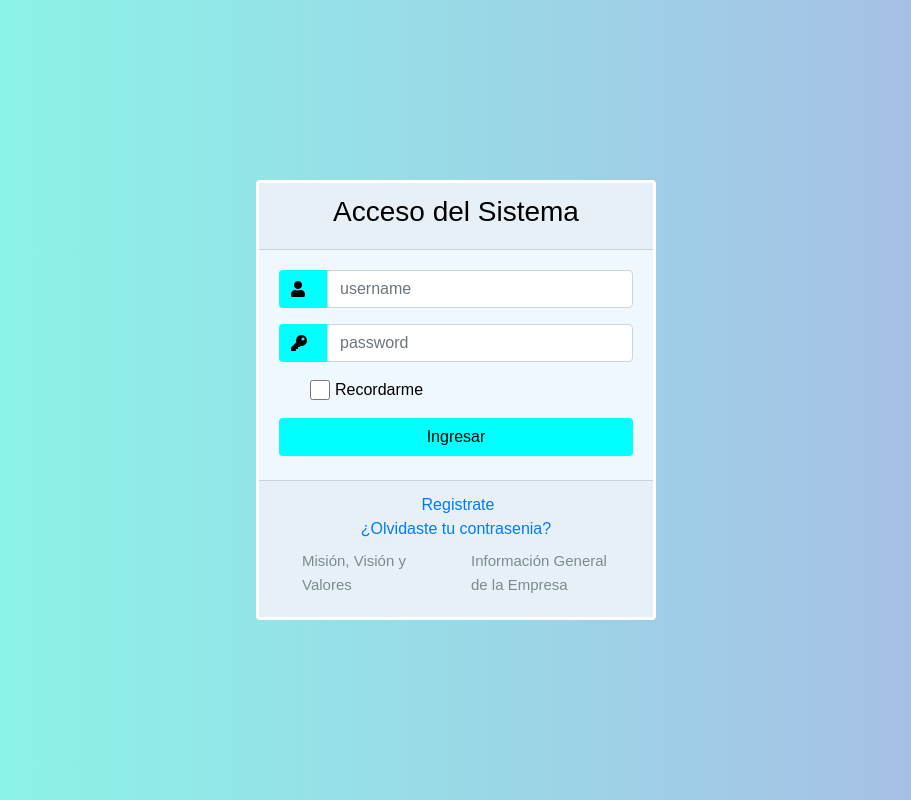
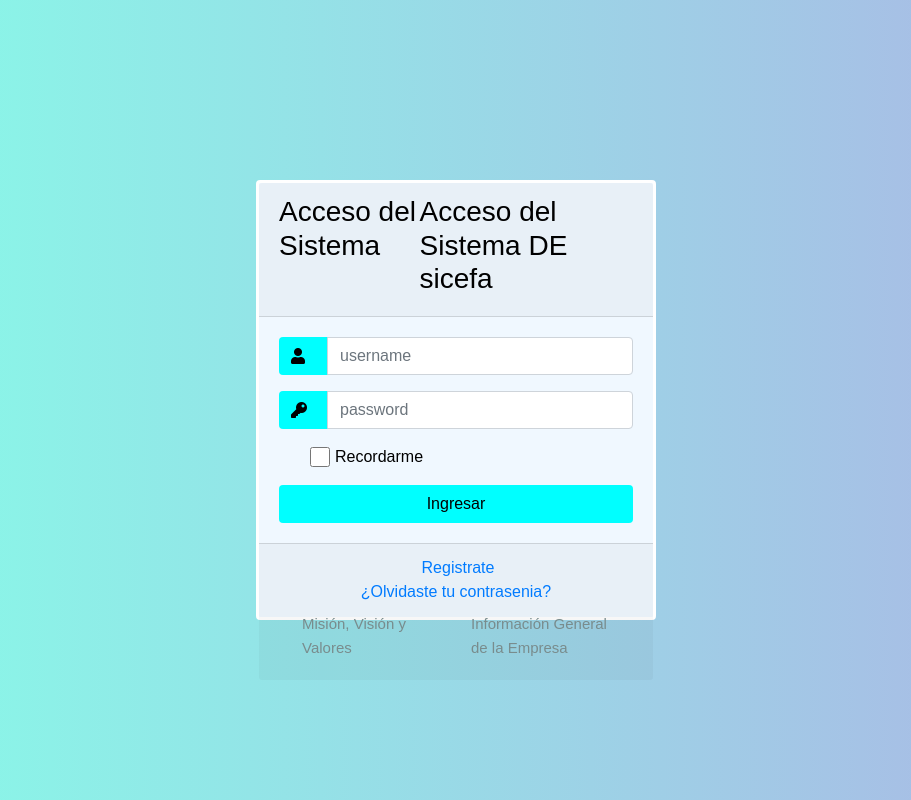
Before and after one commit to AngelaFernandez02/Demoo, a plain HTML site: page build/web/index.html in a window 1280 px wide. Shown: the whole page, without its empty margins (184-1095 px from the left). Drawn offline with nearby package versions, Linux system fonts and the light colour scheme.

Commit message:
Update index.html

```diff
--- a/build/web/index.html
+++ b/build/web/index.html
@@ -129,6 +129,7 @@ Click nbfs://nbhost/SystemFileSystem/Templates/JSP_Servlet/Html.html to edit thi
             <div class="card">
                 <div class="card-header d-flex justify-content-center">
                     <h3>Acceso del Sistema</h3>
+                     <h3>Acceso del Sistema DE sicefa</h3>
                 </div>
                 <div class="card-body">
                     <div>
```
